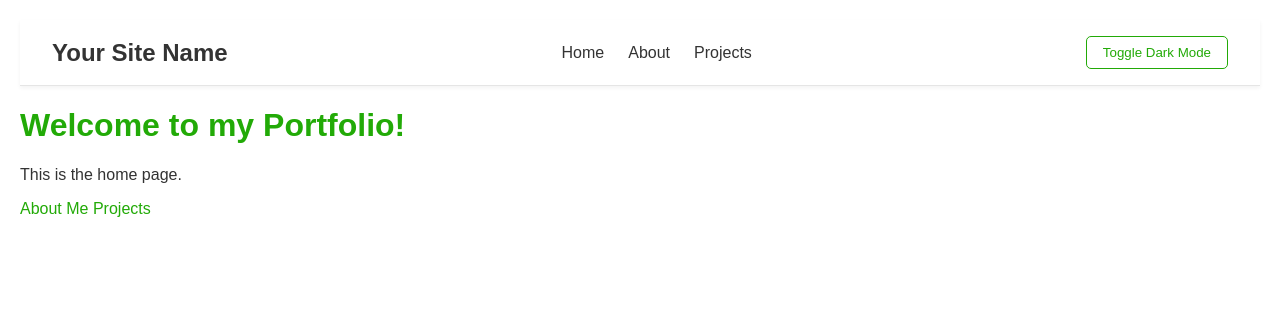
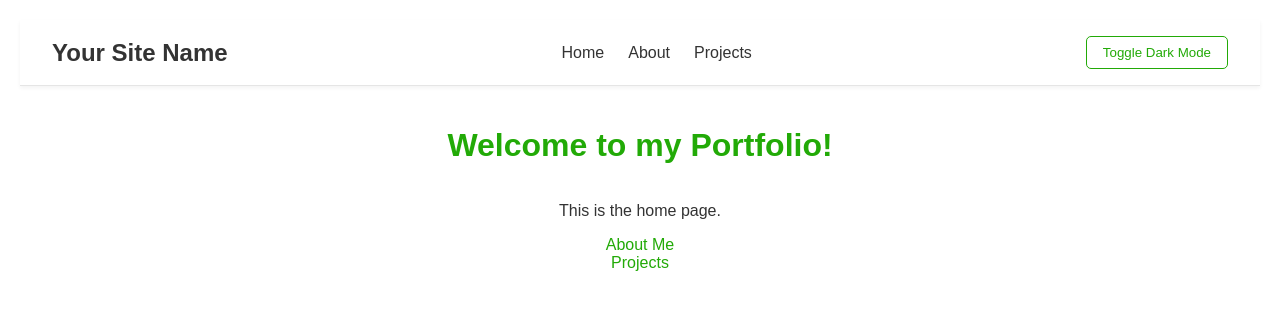
Before and after one commit to DarrenRaines-K9/RooPortfolio, an Astro site in the folder pink-parallax/: page / in a window 1280 px wide. Built offline with nearby package versions, Linux system fonts and the light colour scheme; Astro itself is replaced by a stand-in of ours.

Commit message:
updated css to center content in home, about me, and projects pages. for better readability

```diff
--- a/pink-parallax/src/styles/global.css
+++ b/pink-parallax/src/styles/global.css
@@ -17,6 +17,16 @@ body {
   background-color: var(--color-background);
   transition: background-color 0.3s ease, color 0.3s ease;
   margin: 0;
+  padding: 20px;
+}
+
+main {
+  display: flex;
+  flex-direction: column;
+  align-items: center;
+  justify-content: center;
+  max-width: 800px; /* Adjust as needed */
+  margin: 0 auto; /* Center the main content block */
   padding: 20px;
 }
 
```
